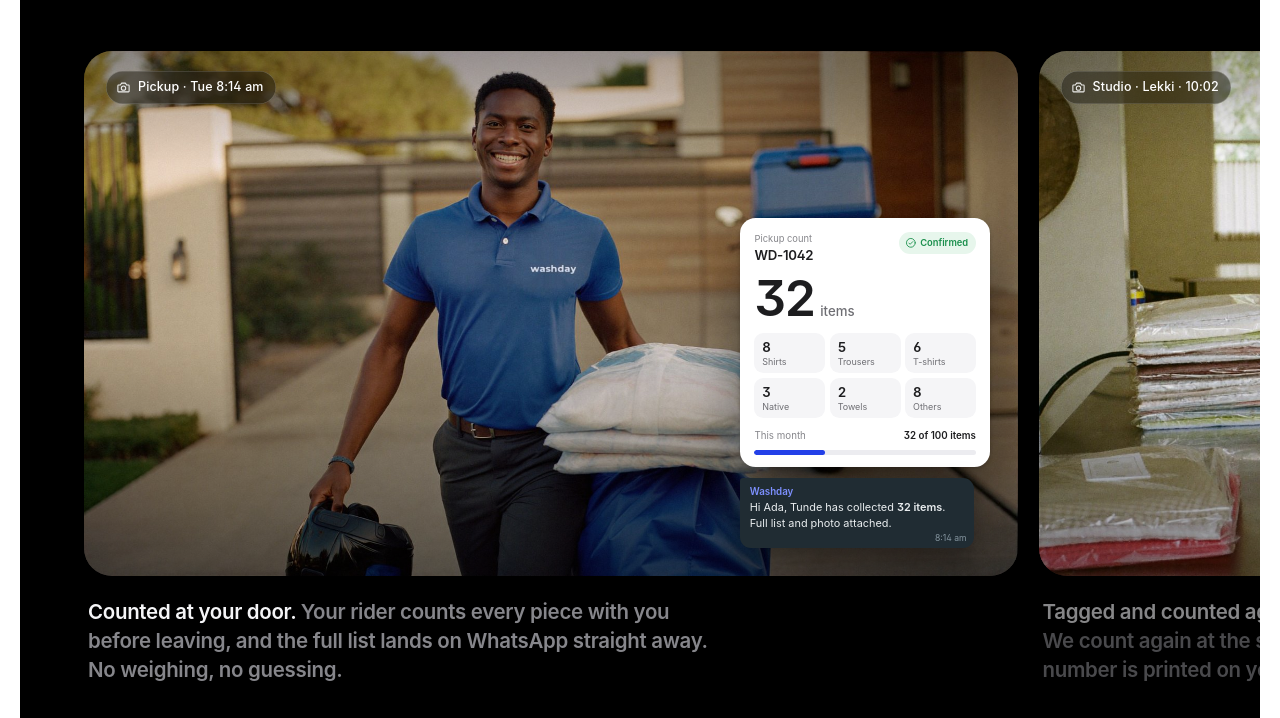
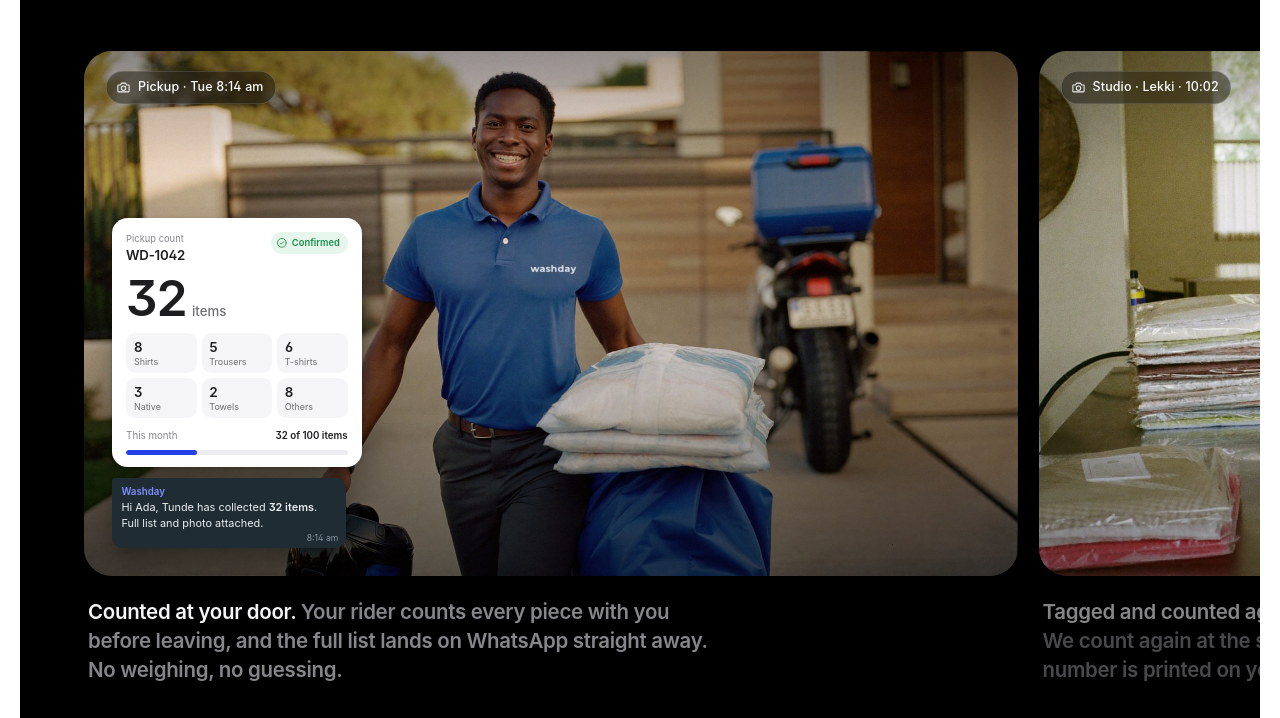
Before and after one commit to directorgreenscreenil5u/washday, a plain HTML site: page index.html in a window 1280 px wide. Shown: the part 3641-4359 px from the top of the page. Drawn offline with nearby package versions, Linux system fonts and the light colour scheme; a web font is replaced by a local one.

Commit message:
Update rain.css

```diff
--- a/rain.css
+++ b/rain.css
@@ -976,3 +976,6 @@ body{font-family:-apple-system,BlinkMacSystemFont,'SF Pro Text','Geist','Inter',
   .hl-card.c1 .hl-img{object-position:62% 50%}
   .hl-card.c2 .hl-img{object-position:74% 50%}
 }
+/* v23 rider photo: card on the left */
+.hl-card.c0 .hl-ui{left:clamp(18px,3vw,36px);right:auto}
+@media (max-width:640px){.hl-card.c0 .hl-img{object-position:50% 50%}.hl-card.c0 .hl-ui{left:14px}}
```
